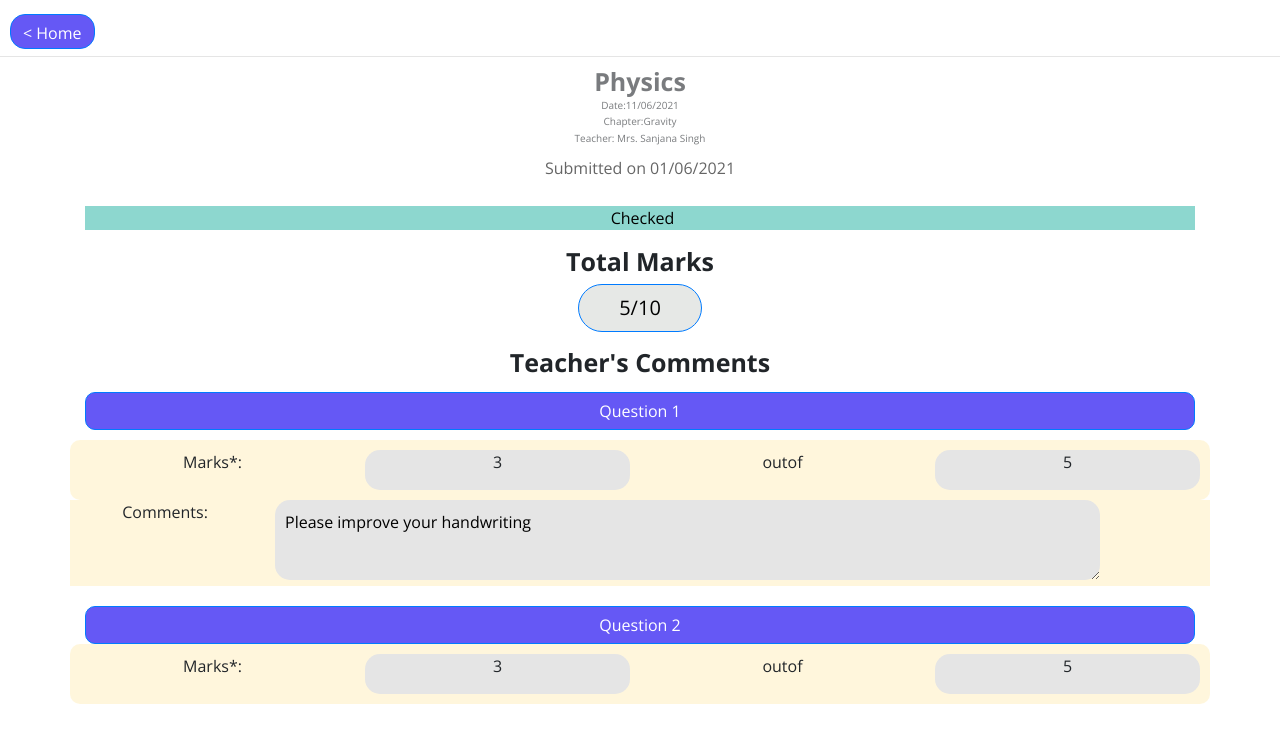
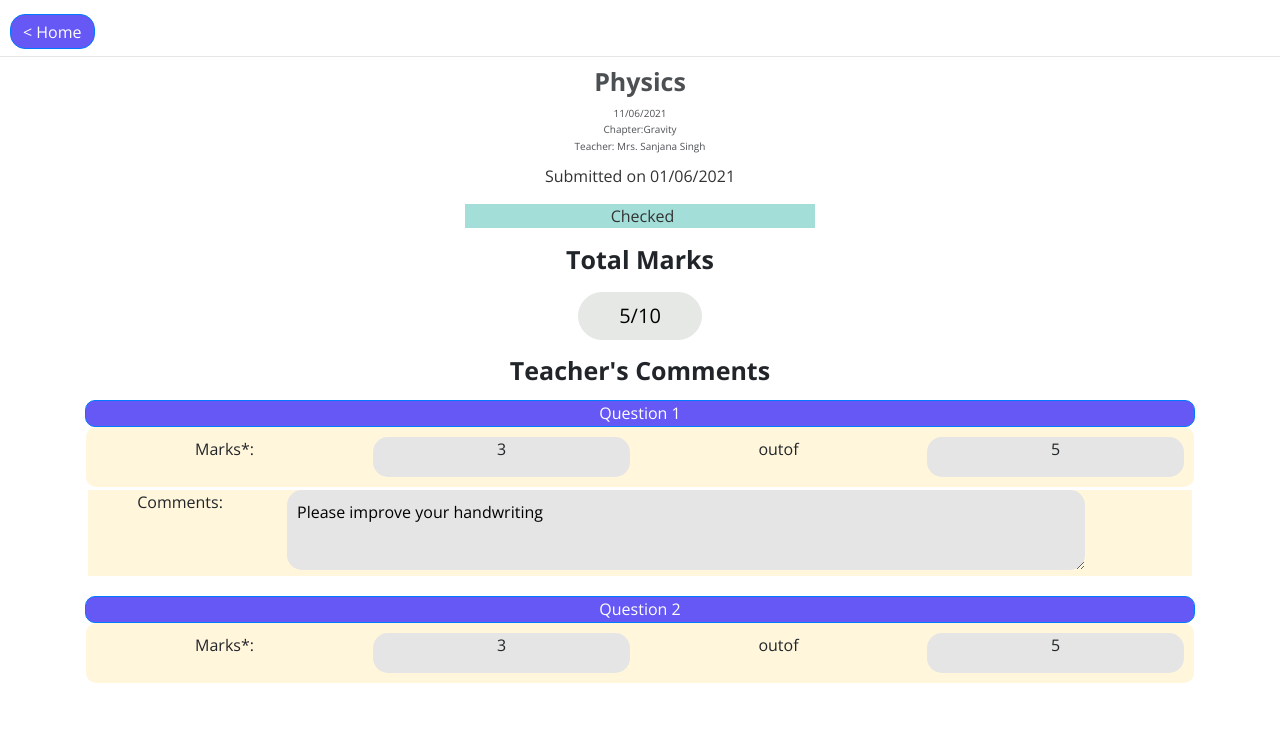
Before and after one commit to Preeti-Vashisht/Avanti-EduPortal, a React (Create React App) app: page /check-marks in a window 1280 px wide. Shown: the top 742 px of the page. Built offline with nearby package versions, Linux system fonts and the light colour scheme; sample sign-in values are in the browser's storage.

Commit message:
new logout and home button fixed

```diff
--- a/src/containers/CheckGrades/index.js
+++ b/src/containers/CheckGrades/index.js
@@ -18,6 +18,7 @@ function CheckGrades(props) {
             backgroundColor: "#6558F5",
             margin: "14px 10px  3px",
             height: "35px",
+            lineHeight: "20px",
             borderColor: "none",
           }}
         >
@@ -25,12 +26,12 @@ function CheckGrades(props) {
         </Button>
         <hr style={{ marginTop: "4px", marginBottom: "0px" }} />
         <Container className="text-center">
-          <Row style={{ opacity: 0.6 }}>
+          <Row style={{ opacity: 0.8 }}>
             <Col md={{ span: 4, offset: 4 }}>
               <h3
                 style={{
                   marginTop: "9px",
-                  marginBottom: "0.1rem",
+                  marginBottom: "0.6rem",
                   fontSize: "25px",
                   fontWeight: "700",
                 }}
@@ -38,7 +39,7 @@ function CheckGrades(props) {
                 Physics
               </h3>
               <p style={{ marginBottom: "0.1rem", fontSize: "10px" }}>
-                Date:11/06/2021
+                11/06/2021
               </p>
               <p style={{ marginBottom: "0.1rem", fontSize: "10px" }}>
                 Chapter:Gravity
@@ -54,34 +55,32 @@ function CheckGrades(props) {
               >
                 Submitted on 01/06/2021
               </p>
+              <p
+                style={{
+                  color: "#000000",
+                  backgroundColor: "#8DD7CF",
+                }}
+              >
+                <span style={{ marginLeft: 5 }}>Checked</span>
+              </p>
             </Col>
           </Row>
           <Row>
             <Col>
-              <p
-                style={{
-                  color: "#000000",
-                  backgroundColor: "#8DD7CF",
-                  marginTop: "10px",
-                }}
-              >
-                <span style={{ marginLeft: 5 }}>Checked</span>
-              </p>
               <h3 style={{ fontWeight: "bold", fontSize: "25px" }}>
                 Total Marks
               </h3>
               <Button
-                variant="primary"
                 size="lg"
                 style={{
                   backgroundColor: "#E6E8E6",
                   borderRadius: "325px",
-                  borderColor: "none",
+                  borderColor: "#E6E8E6",
                   paddingLeft: "40px",
                   paddingRight: "40px",
                   color: "#000",
                   fontSize: "20px",
-                  borderColor: "none",
+                  marginTop: "10px",
                 }}
               >
                 5/10
@@ -103,7 +102,8 @@ function CheckGrades(props) {
                   backgroundColor: "#6558F5",
                   borderRadius: "10px",
                   marginTop: "10px",
-                  marginBottom: "10px",
+                  height: "27px",
+                  lineHeight: "13px",
                 }}
                 block
               >
@@ -115,6 +115,8 @@ function CheckGrades(props) {
             style={{
               backgroundColor: "rgba(255, 232, 164, 0.38)",
               borderRadius: "10px",
+              marginRight: "1px",
+              marginLeft: "1px",
             }}
           >
             <Col style={{ margin: "10px", borderRadius: "15px" }}>
@@ -127,7 +129,7 @@ function CheckGrades(props) {
                 backgroundColor: "#E5E5E5",
               }}
             >
-              <p>3</p>
+              <p style={{ width: "90" }}>3</p>
             </Col>
             <Col style={{ margin: "10px", borderRadius: "15px" }}>
               <p>outof</p>
@@ -142,7 +144,12 @@ function CheckGrades(props) {
               <p>5</p>
             </Col>
           </Row>
-          <Row style={{ backgroundColor: "rgba(255, 232, 164, 0.38)" }}>
+          <Row
+            style={{
+              backgroundColor: "rgba(255, 232, 164, 0.38)",
+              margin: "3px",
+            }}
+          >
             <Col
               md={2}
               xs={3}
@@ -182,6 +189,8 @@ function CheckGrades(props) {
               backgroundColor: "#6558F5",
               borderRadius: "10px",
               marginTop: "20px",
+              height: "27px",
+              lineHeight: "13px",
             }}
             block
           >
@@ -191,6 +200,8 @@ function CheckGrades(props) {
             style={{
               backgroundColor: "rgba(255, 232, 164, 0.38)",
               borderRadius: "10px",
+              marginRight: "1px",
+              marginLeft: "1px",
             }}
           >
             <Col style={{ margin: "10px", borderRadius: "15px" }}>
--- a/src/containers/Home/index.js
+++ b/src/containers/Home/index.js
@@ -21,7 +21,6 @@ function Home(props) {
     <>
       <Layout>
         <Button
-          variant="primary"
           size="md"
           onClick={userlogout}
           style={{
@@ -29,11 +28,12 @@ function Home(props) {
             backgroundColor: "#e5e5e5",
             margin: "14px 10px  3px",
             height: "35px",
-            borderColor: "none",
+            borderColor: "#e5e5e5",
             color: "black",
+            lineHeight: "20px",
           }}
         >
-          Logout
+          {"< Log Out"}
         </Button>
         <hr style={{ marginTop: "4px", marginBottom: "0px" }} />
         <Container className=" text-center" fluid>
--- a/src/containers/Subjects/index.js
+++ b/src/containers/Subjects/index.js
@@ -25,6 +25,7 @@ function Subjects(props) {
             backgroundColor: "#6558F5",
             margin: "14px 10px  3px",
             height: "35px",
+            lineHeight: "20px",
             borderColor: "none",
           }}
         >
```
